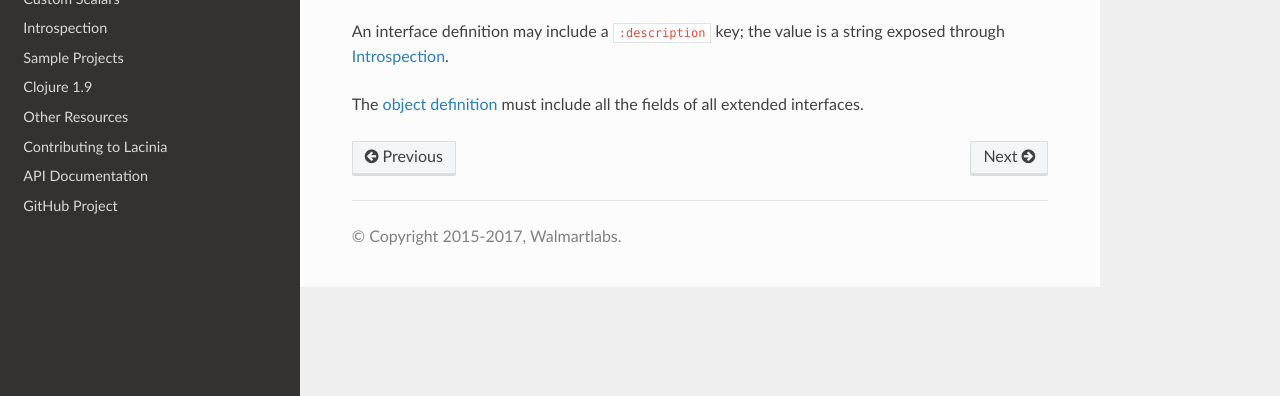
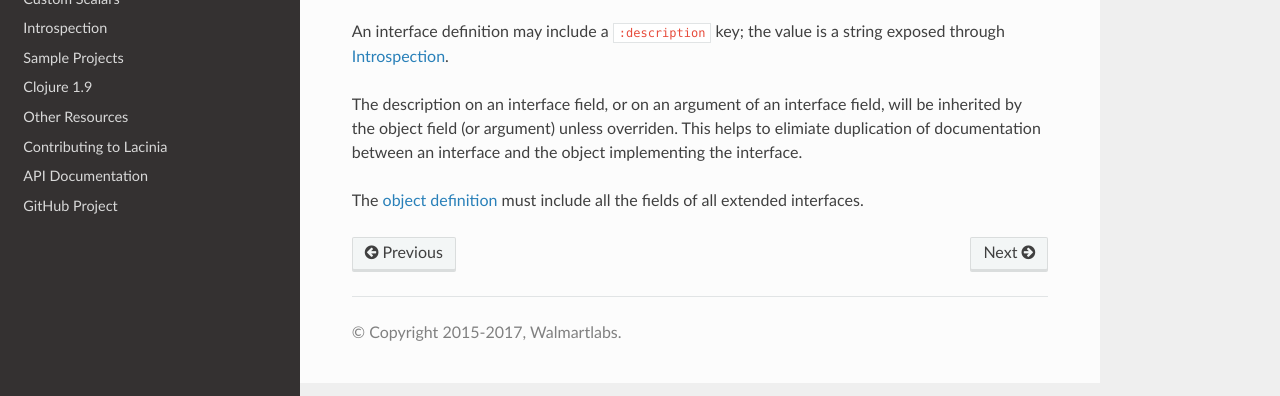
Before and after one commit to walmartlabs/lacinia, a Sphinx documentation site: the page built from docs/interfaces.rst, in a window 1280 px wide, cut to the strip 504-900 px from the top of the page. Built offline with Sphinx 7.4.7 and the Read the Docs theme 2.0.0, drawn with Linux system fonts in a browser that asks for light colours.

Commit message:
Field and argument :description may inherit from implemented interface

```diff
--- a/docs/interfaces.rst
+++ b/docs/interfaces.rst
@@ -20,4 +20,9 @@ or as the type of a field.
 
 An interface definition may include a ``:description`` key; the value is a string exposed through :doc:`introspection`.
 
+The description on an interface field, or on an argument of an interface field, will be inherited by
+the object field (or argument) unless overriden.
+This helps to elimiate duplication of documentation between an interface and the object implementing
+the interface.
+
 The :doc:`object definition <objects>` must include all the fields of all extended interfaces.
--- a/docs/objects.rst
+++ b/docs/objects.rst
@@ -61,5 +61,7 @@ Object Description
 
 An object definition may include a ``:description`` key; the value is a string exposed through :doc:`introspection`.
 
+When an object implement an interface, it may omit the ``:description`` of inherited fields, and on
+arguments of inherited fields to inherit the description from the interface.
 
 .. [#emptyschema] A schema that fails to define either queries or mutations is useful only as an example.
```
Also changed, not shown: 3 other files.
